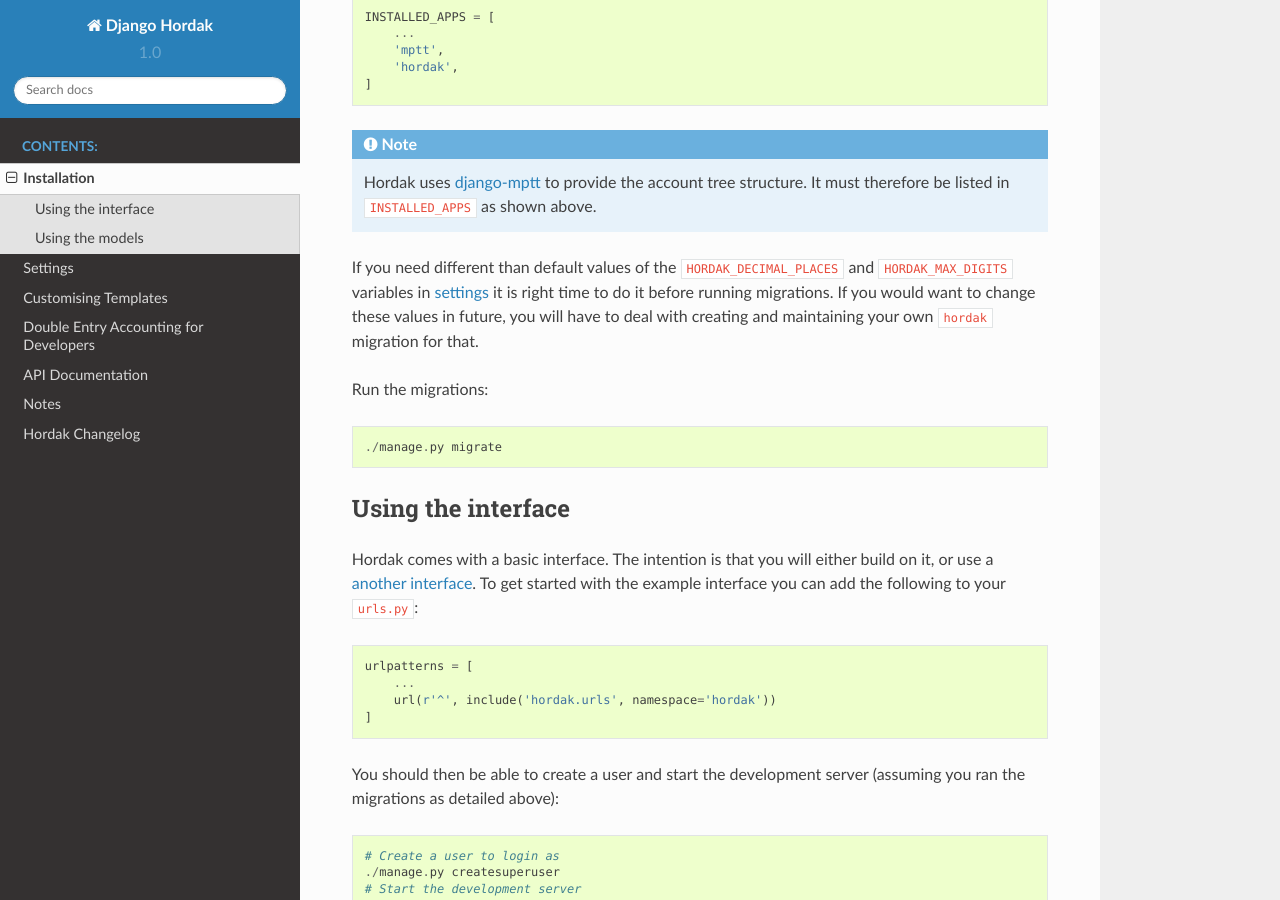
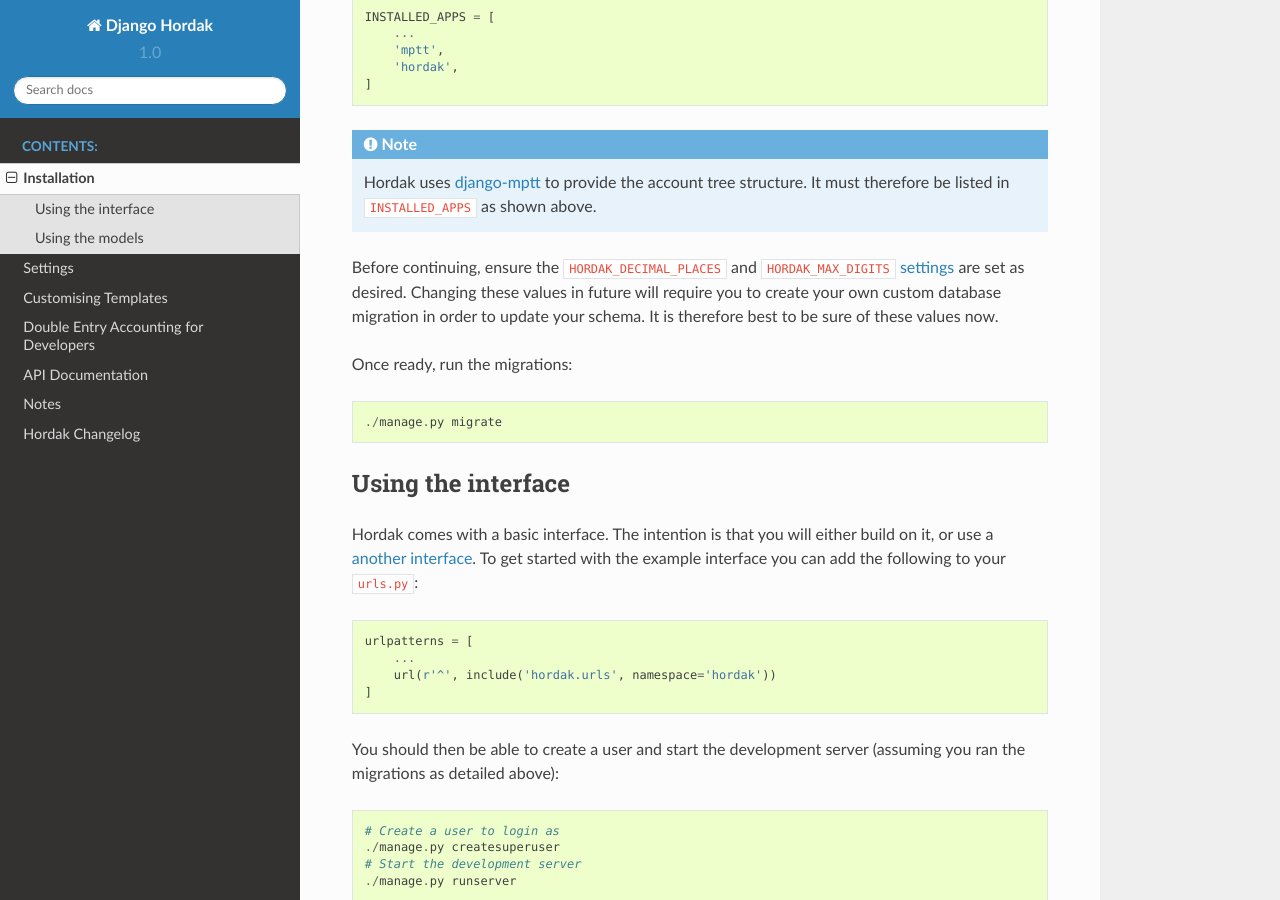
Before and after one commit to adamcharnock/django-hordak, a Sphinx documentation site: the page built from docs/installation.rst, in a window 1280 px wide and 900 px high, scrolled down 327 px. Built offline with Sphinx 7.4.7 and the Read the Docs theme 2.0.0, drawn with Linux system fonts in a browser that asks for light colours.

Commit message:
Tweaking docs wording around the new HORDAK_MAX_DIGITS/HORDAK_DECIMAL_PLACES settings

```diff
--- a/docs/installation.rst
+++ b/docs/installation.rst
@@ -20,12 +20,13 @@ Add to installed apps:
     Hordak uses `django-mptt`_ to provide the account tree structure. It must therefore be listed
     in ``INSTALLED_APPS`` as shown above.
 
-If you need different than default values of the ``HORDAK_DECIMAL_PLACES`` and ``HORDAK_MAX_DIGITS`` variables
-in :ref:`settings <settings>` it is right time to do it before running migrations.
-If you would want to change these values in future, you will have
-to deal with creating and maintaining your own ``hordak`` migration for that.
+Before continuing, ensure the ``HORDAK_DECIMAL_PLACES`` and ``HORDAK_MAX_DIGITS``
+:ref:`settings <settings>` are set as desired.
+Changing these values in future will require you to create your
+own custom database migration in order to update your schema. It is
+therefore best to be sure of these values now.
 
-Run the migrations::
+Once ready, run the migrations::
 
     ./manage.py migrate
 
```
Also changed, not shown: docs/settings.rst (+6 -3 lines).
